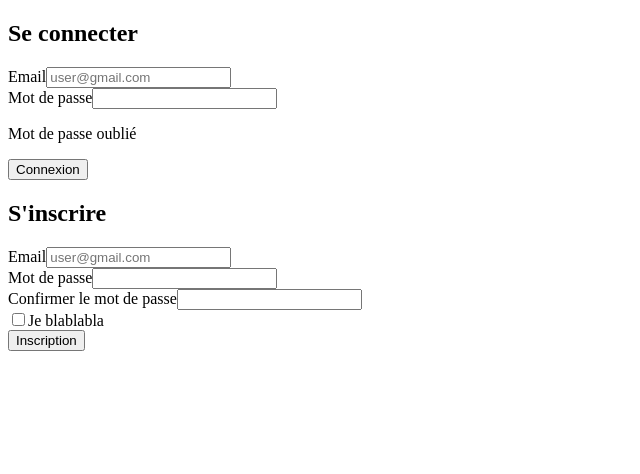
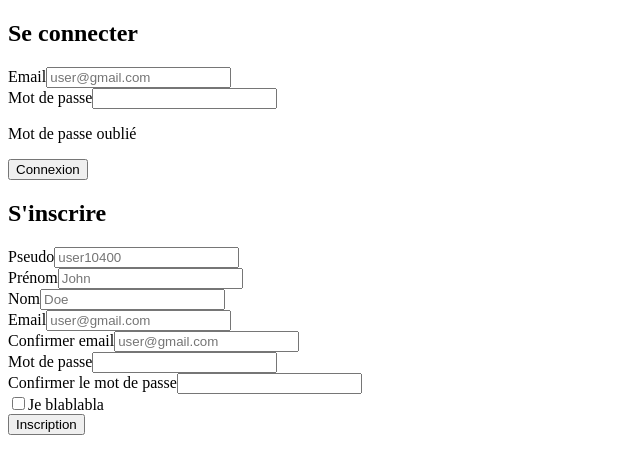
Before and after one commit to julabina/react-project-manager, a React (Create React App) app in the folder front/: page /connexion in a window 1280 px wide. Shown: the top 474 px of the page, without its empty margins (0-640 px from the left). Built offline with nearby package versions, Linux system fonts and the light colour scheme.

Commit message:
control log input front

```diff
--- a/front/src/Containers/Log.tsx
+++ b/front/src/Containers/Log.tsx
@@ -1,6 +1,90 @@
-import React from 'react';
+import { verify } from 'crypto';
+import React, { useState } from 'react';
 
 const Log = () => {
+
+    type SignInput = {username: string, firstname: string, lastname: string, mail: string, confirmMail: string, password: string, confirmPassword: string, aggree: boolean};
+    type LogInput = {mail: string, password: string};
+
+    const [signInput, setSignInput] = useState<SignInput>({username: "", firstname: "", lastname: "", mail: "", confirmMail: "", password: "", confirmPassword: "", aggree: false});
+    const [logInput, setLogInput] = useState<LogInput>({mail: "", password: ""});
+
+    const verifyLog = () => {
+
+    };
+
+    const verifySign = () => {
+
+    };
+
+    const logControl = (action: string, value: string) => {
+        if (action === 'mail') {
+            const newObj: LogInput = {
+                ...logInput,
+                mail: value
+            };
+            setLogInput(newObj);
+        } else if (action === 'password') {
+            const newObj: LogInput = {
+                ...logInput,
+                password: value
+            };
+            setLogInput(newObj);
+        }
+    };
+
+    const signControl = (action: string, value: string) => {
+        if (action === 'mail') {
+            const newObj: SignInput = {
+                ...signInput,
+                mail: value
+            };
+            setSignInput(newObj);
+        } else if (action === 'password') {
+            const newObj: SignInput = {
+                ...signInput,
+                password: value
+            };
+            setSignInput(newObj);
+        } else if (action === 'confirmPassword') {
+            const newObj: SignInput = {
+                ...signInput,
+                confirmPassword: value
+            };
+            setSignInput(newObj);
+        } else if (action === 'confirmMail') {
+            const newObj: SignInput = {
+                ...signInput,
+                confirmMail: value
+            };
+            setSignInput(newObj);
+        } else if (action === 'username') {
+            const newObj: SignInput = {
+                ...signInput,
+                username: value
+            };
+            setSignInput(newObj);
+        } else if (action === 'firstname') {
+            const newObj: SignInput = {
+                ...signInput,
+                firstname: value
+            };
+            setSignInput(newObj);
+        } else if (action === 'lastname') {
+            const newObj: SignInput = {
+                ...signInput,
+                lastname: value
+            };
+            setSignInput(newObj);
+        } else if (action === 'aggree') {
+            const newObj: SignInput = {
+                ...signInput,
+                aggree: !signInput.aggree
+            };
+            setSignInput(newObj);
+        }
+    };
+
     return (
         <>
             <main className='log'>
@@ -9,15 +93,15 @@ const Log = () => {
                     <form className='log__login__form'>
                         <div className="log__login__form__inputCont">
                             <label htmlFor="logEmail">Email</label>
-                            <input type="email" id="logEmail" placeholder='user@gmail.com' />
+                            <input onInput={(e) => logControl('mail', (e.target as HTMLInputElement).value)} value={logInput.mail} type="email" id="logEmail" placeholder='user@gmail.com' />
                         </div>
                         <div className="log__login__form__inputCont">
                             <label htmlFor="logPassword">Mot de passe</label>
-                            <input type="password" id="logPassword" />
+                            <input onInput={(e) => logControl('password', (e.target as HTMLInputElement).value)} value={logInput.password} type="password" id="logPassword" />
                         </div>
                         <p className='log__form__resetPassword'>Mot de passe oublié</p>
                         <div className="log__login__form__btnCont">
-                            <button>Connexion</button>
+                            <button onClick={verifyLog}>Connexion</button>
                         </div>
                     </form>
                 </section>
@@ -25,23 +109,39 @@ const Log = () => {
                     <h2>S'inscrire</h2>
                     <form className='log__signin__form'>
                         <div className="log__signin__form__inputCont">
+                            <label htmlFor="signUsername">Pseudo</label>
+                            <input onInput={(e) => signControl('username', (e.target as HTMLInputElement).value)} value={signInput.username} type="text" id="signUsername" placeholder='user10400' />
+                        </div>
+                        <div className="log__signin__form__inputCont">
+                            <label htmlFor="signfirstname">Prénom</label>
+                            <input onInput={(e) => signControl('firstname', (e.target as HTMLInputElement).value)} value={signInput.firstname} type="text" id="signfirstname" placeholder='John' />
+                        </div>
+                        <div className="log__signin__form__inputCont">
+                            <label htmlFor="signlastname">Nom</label>
+                            <input onInput={(e) => signControl('lastname', (e.target as HTMLInputElement).value)} value={signInput.lastname} type="text" id="signlastname" placeholder='Doe' />
+                        </div>
+                        <div className="log__signin__form__inputCont">
                             <label htmlFor="signEmail">Email</label>
-                            <input type="email" id="signEmail" placeholder='user@gmail.com' />
+                            <input onInput={(e) => signControl('mail', (e.target as HTMLInputElement).value)} value={signInput.mail} type="email" id="signEmail" placeholder='user@gmail.com' />
+                        </div>
+                        <div className="log__signin__form__inputCont">
+                            <label htmlFor="signConfirmEmail">Confirmer email</label>
+                            <input onInput={(e) => signControl('confirmMail', (e.target as HTMLInputElement).value)} value={signInput.confirmMail} type="email" id="signConfirmEmail" placeholder='user@gmail.com' />
                         </div>
                         <div className="log__signin__form__inputCont">
                             <label htmlFor="signPassword">Mot de passe</label>
-                            <input type="password" id="signPassword" />
+                            <input onInput={(e) => signControl('password', (e.target as HTMLInputElement).value)} value={signInput.password} type="password" id="signPassword" />
                         </div>
                         <div className="log__signin__form__inputCont">
                             <label htmlFor="signConfirm">Confirmer le mot de passe</label>
-                            <input type="password" id="signConfirm" />
+                            <input onInput={(e) => signControl('confirmPassword', (e.target as HTMLInputElement).value)} value={signInput.confirmPassword} type="password" id="signConfirm" />
                         </div>
                         <div className="log__signin__form__checkboxCont">
-                            <input type="checkbox" id="signCheck" />
+                            <input onInput={(e) => signControl('aggree', '')} value={signInput.aggree.toString()} type="checkbox" id="signCheck" />
                             <label htmlFor="signCheck">Je blablabla</label>
                         </div>
                         <div className="log__signin__form__btnCont">
-                            <button>Inscription</button>
+                            <button onClick={verifySign}>Inscription</button>
                         </div>
                     </form>
                 </section>
```
